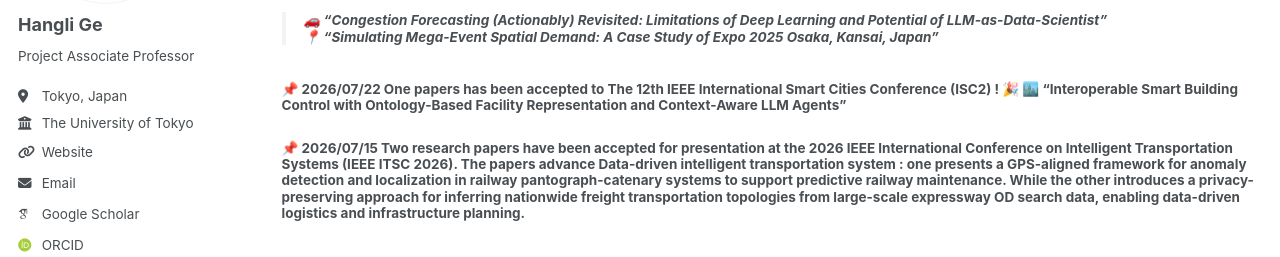
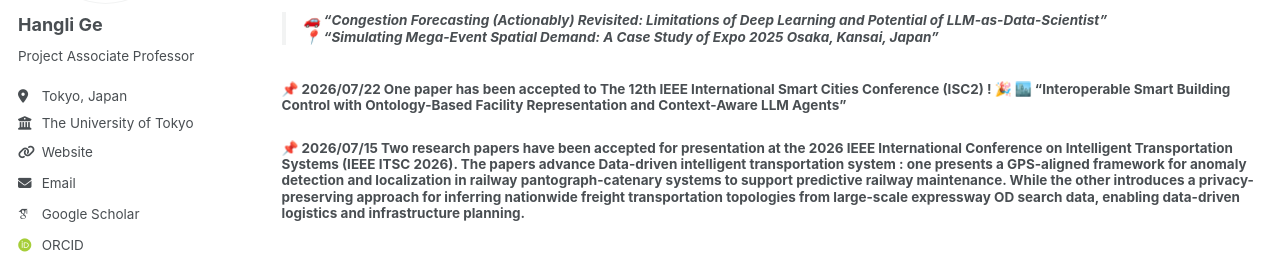
Before and after one commit to christie888/christie888.github.io, a Jekyll site: the page built from _pages/post.md, in a window 1280 px wide and 900 px high. Shown: the part 327-584 px from the top of the window. Built offline with Jekyll 4.4.1, drawn with Linux system fonts in a browser that asks for light colours; some web fonts are replaced.

Commit message:
Update post.md

```diff
--- a/_pages/post.md
+++ b/_pages/post.md
@@ -11,7 +11,7 @@
 ##### 📌 2026/08/10 Two papers have been accepted to ACM SIGSPATIAL 2026! 🎉
 > ######  🚗 **“Congestion Forecasting (Actionably) Revisited: Limitations of Deep Learning and Potential of LLM-as-Data-Scientist”**<br> 📍 **“Simulating Mega-Event Spatial Demand: A Case Study of Expo 2025 Osaka, Kansai, Japan”**
 
-##### 📌 2026/07/22 One papers has been accepted to The 12th IEEE International Smart Cities Conference (ISC2) ! 🎉 🏙️ **“Interoperable Smart Building Control with Ontology-Based Facility Representation and Context-Aware LLM Agents”**
+##### 📌 2026/07/22 One paper has been accepted to The 12th IEEE International Smart Cities Conference (ISC2) ! 🎉 🏙️ **“Interoperable Smart Building Control with Ontology-Based Facility Representation and Context-Aware LLM Agents”**
 
 ##### 📌 2026/07/15 Two research papers have been accepted for presentation at the **2026 IEEE International Conference on Intelligent Transportation Systems (IEEE ITSC 2026)**. The papers advance Data-driven intelligent transportation system : one presents a GPS-aligned framework for anomaly detection and localization in railway pantograph-catenary systems to support predictive railway maintenance. While the other introduces a privacy-preserving approach for inferring nationwide freight transportation topologies from large-scale expressway OD search data, enabling data-driven logistics and infrastructure planning.
 > ######  🚛 **“Inferring Freight Topologies from Large-Scale Expressway OD Search Records”**<br> 🚆 **“Anomaly Detection and Localization for the Pantograph-Catenary System”**
```
